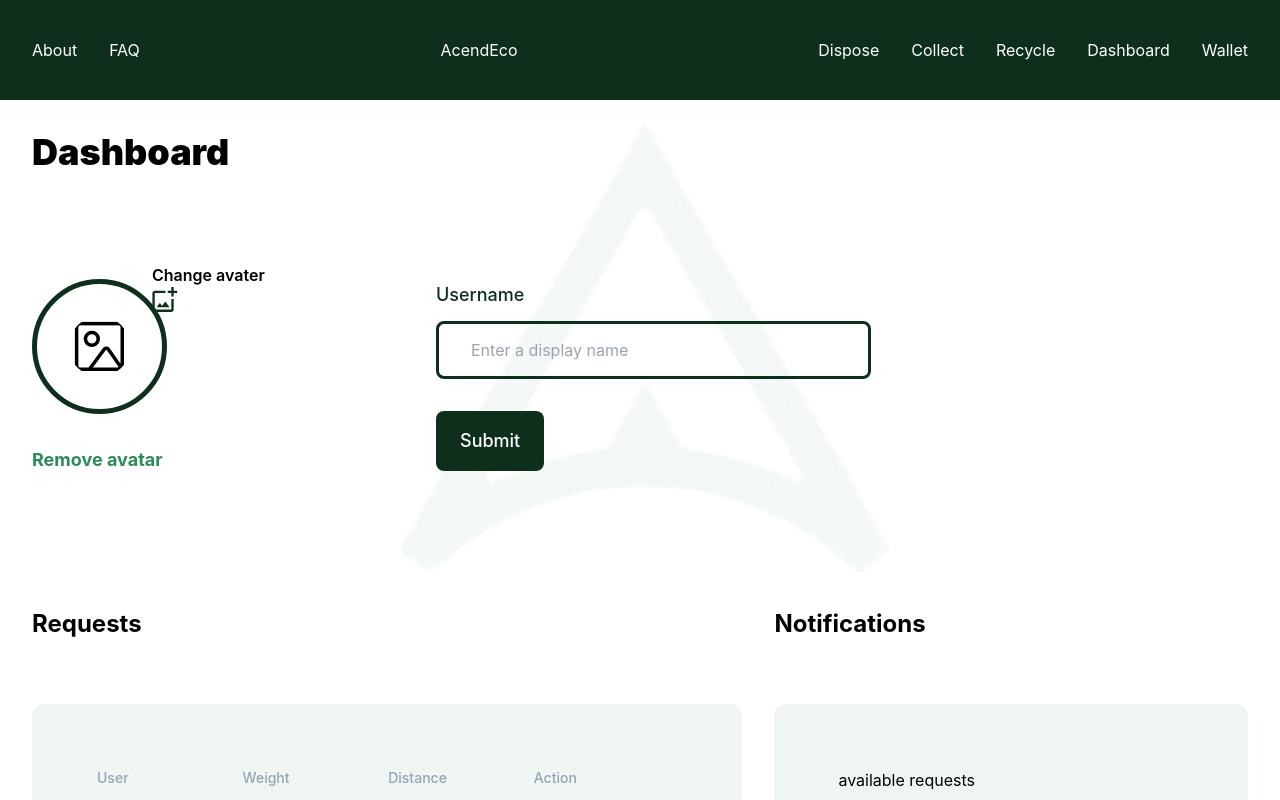
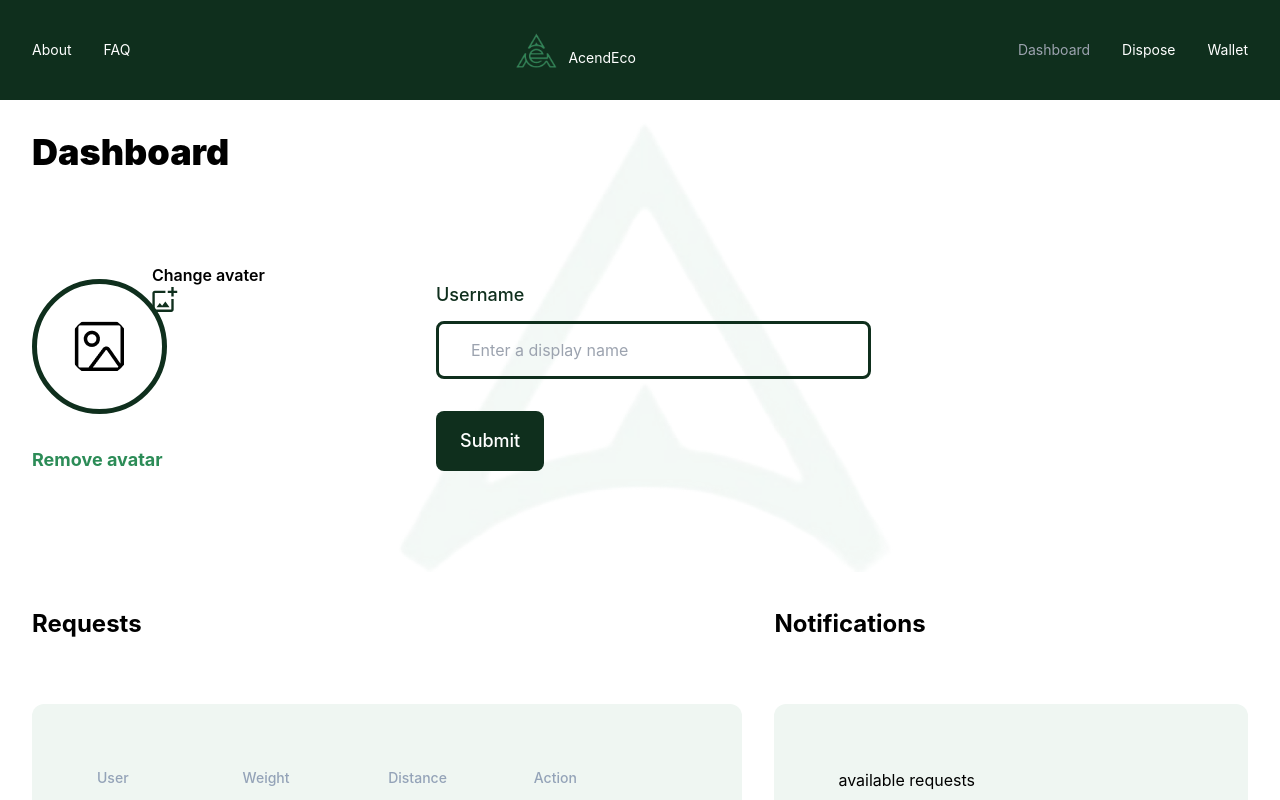
Before and after one commit to acendlabs/eco, a React (Create React App) app: page /dashboard in a window 1280 px wide. Shown: the top 800 px of the page. Built offline with nearby package versions, Linux system fonts and the light colour scheme.

Commit message:
first deploy

```diff
--- a/package.json
+++ b/package.json
@@ -4,6 +4,7 @@
   "homepage": "osmos-finance.github.io/eco",
   "private": true,
   "dependencies": {
+    "@formkit/auto-animate": "^1.0.0-beta.3",
     "@fortawesome/fontawesome-svg-core": "^6.2.0",
     "@fortawesome/free-solid-svg-icons": "^6.2.0",
     "@fortawesome/react-fontawesome": "^0.2.0",
--- a/src/components/data/Data.jsx
+++ b/src/components/data/Data.jsx
@@ -19,3 +19,47 @@ export const requests = [
     Action: "",
   },
 ];
+
+export const disposerMenu = [
+  {
+    name: "Dashboard",
+    link: "dashboard",
+  },
+  {
+    name: "Dispose",
+    link: "dispose",
+  },
+  {
+    name: "Wallet",
+    link: "wallet",
+  },
+];
+
+export const collectorMenu = [
+  {
+    name: "Dashboard",
+    link: "dashboard",
+  },
+  {
+    name: "Collect",
+    link: "collect",
+  },
+  {
+    name: "Wallet",
+    link: "wallet",
+  },
+];
+export const recyclerMenu = [
+  {
+    name: "Dashboard",
+    link: "dashboard",
+  },
+  {
+    name: "Recycle",
+    link: "recycle",
+  },
+  {
+    name: "Wallet",
+    link: "wallet",
+  },
+];
--- /dev/null
+++ b/src/components/layout/header.css
@@ -0,0 +1,3 @@
+ul .active {
+  @apply text-gray-400;
+}
--- a/src/components/layout/header.js
+++ b/src/components/layout/header.jsx
@@ -1,10 +1,12 @@
 /* eslint-disable jsx-a11y/anchor-is-valid */
 // import profile from "../images/Vectorprofile.png";
 // import wallet from "../images/Vectorwallet.png";
-// import acendlogo from "../images/acendlogo.png";
+import acendlogo from "../../images/acendlogo.png";
+import "./header.css";
 
 import { useRef, useState } from "react";
-import { Link } from "react-router-dom";
+import { Link, NavLink } from "react-router-dom";
+import { disposerMenu } from "../data/Data";
 const Header = () => {
   const [isOpen, setIsOpen] = useState(false);
   const openMenu = () => {
@@ -19,7 +21,7 @@ const Header = () => {
   };
 
   return (
-    <header className="flex flex-col text-white bg-acend-theme-dark">
+    <header className="flex flex-col text-white bg-acend-theme-dark text-sm font-normal">
       <div
         ref={modalRef}
         onClick={onClk}
@@ -31,12 +33,13 @@ const Header = () => {
       <ul
         className={`${
           isOpen ? null : `hidden`
-        } absolute z-10 top-0 pl-4 p-4 py-8 text-sm w-[70%] bg-acend-theme-dark flex flex-col sm:hidden justify-between space-y-8`}
+        } rounded-xl absolute z-10 top-0 pl-4 p-4 py-8 text-sm w-[70%] bg-acend-theme-dark flex flex-col sm:hidden justify-between space-y-8`}
       >
         <li className="p-4 border-slate-100">
           <div className="flex justify-between items-center">
-            <Link className="cursor-pointer" to="/dispose">
-              LOGO
+            <Link className="cursor-pointer space-y-3" to="/dashboard">
+              <img className="w-12" src={acendlogo} alt="acendlogo" />
+              <p>AcendEco</p>
             </Link>
             <svg
               onClick={openMenu}
@@ -54,22 +57,19 @@ const Header = () => {
             </svg>
           </div>
         </li>
-        <li className=" pb-2 pl-4 border-slate-100">
-          <Link to="/dispose">Dispose</Link>
-        </li>
-        <li className=" pb-2 pl-4 border-slate-100">
-          <Link to="/collect">Collect</Link>
-        </li>
-        <li className="pb-2 pl-4 border-slate-100">
-          <Link to="#">Recycle</Link>
-        </li>
-        <li className=" pb-2 pl-4 border-slate-100">
-          <Link to="/dashboard">Dashboard</Link>
-        </li>
-        <li className=" pb-2 pl-4 border-slate-100">
-          <Link to="/wallet">Wallet</Link>
-        </li>
+        {disposerMenu.map((item, i) => {
+          return (
+            <li
+              onClick={openMenu}
+              key={i}
+              className="pb-2 pl-4 border-slate-100"
+            >
+              <NavLink to={`/${item.link}`}>{item.name}</NavLink>
+            </li>
+          );
+        })}
       </ul>
+
       <nav className="flex justify-between h-[100px] items-center container">
         <ul className="hidden lg:flex justify-between space-x-8">
           <li>
@@ -79,10 +79,12 @@ const Header = () => {
             <a href="#">FAQ</a>
           </li>
         </ul>
-        <Link to="/" className="acendlogo">
-          {/* <img src={acendlogo} alt="acendlogo" /> */}
+
+        <Link to="/dashboard" className="flex items-end space-x-2">
+          <img className="w-12" src={acendlogo} alt="acendlogo" />
           <p>AcendEco</p>
         </Link>
+
         <div className="flex sm:hidden cursor-pointer" onClick={openMenu}>
           <svg
             fill="none"
@@ -98,28 +100,15 @@ const Header = () => {
             />
           </svg>
         </div>
+
         <ul className="hidden sm:flex justify-between space-x-8">
-          <li>
-            <a href="/dispose">Dispose</a>
-          </li>
-          <li>
-            <a href="/collect">Collect</a>
-          </li>
-          <li>
-            <a href="#">Recycle</a>
-          </li>
-          <li>
-            <a href="/dashboard">
-              {/* <img src={profile} alt="" /> */}
-              Dashboard
-            </a>
-          </li>
-          <li>
-            <a href="/wallet">
-              {/* <img src={wallet} alt="" /> */}
-              Wallet
-            </a>
-          </li>
+          {disposerMenu.map((item, i) => {
+            return (
+              <li onClick={openMenu} k ey={i}>
+                <NavLink to={`/${item.link}`}>{item.name}</NavLink>
+              </li>
+            );
+          })}
         </ul>
       </nav>
     </header>
```
Also changed, not shown: src/components/header.css (deleted, +0 -52 lines), 1 other file (tests, documents, lock files or other folders).
